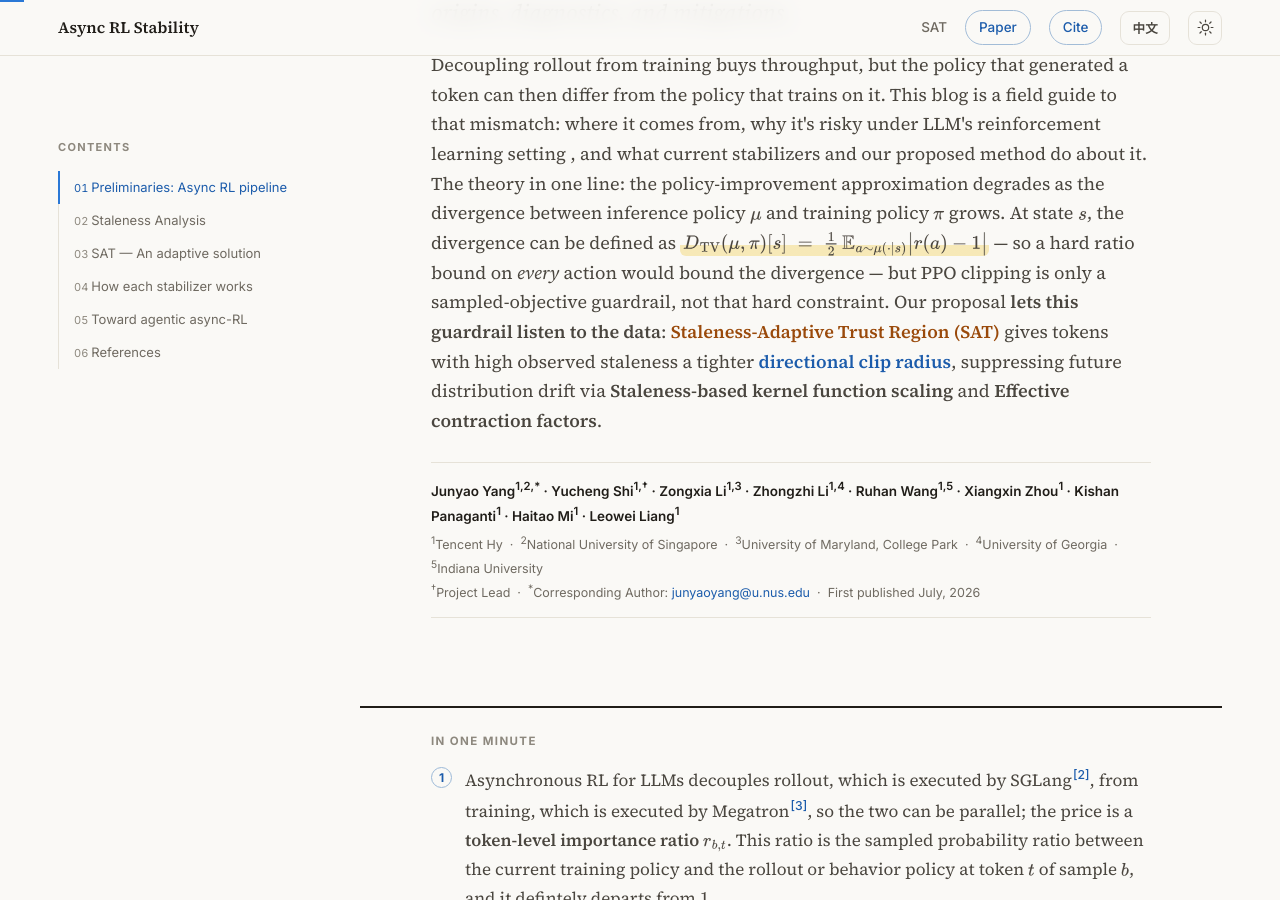
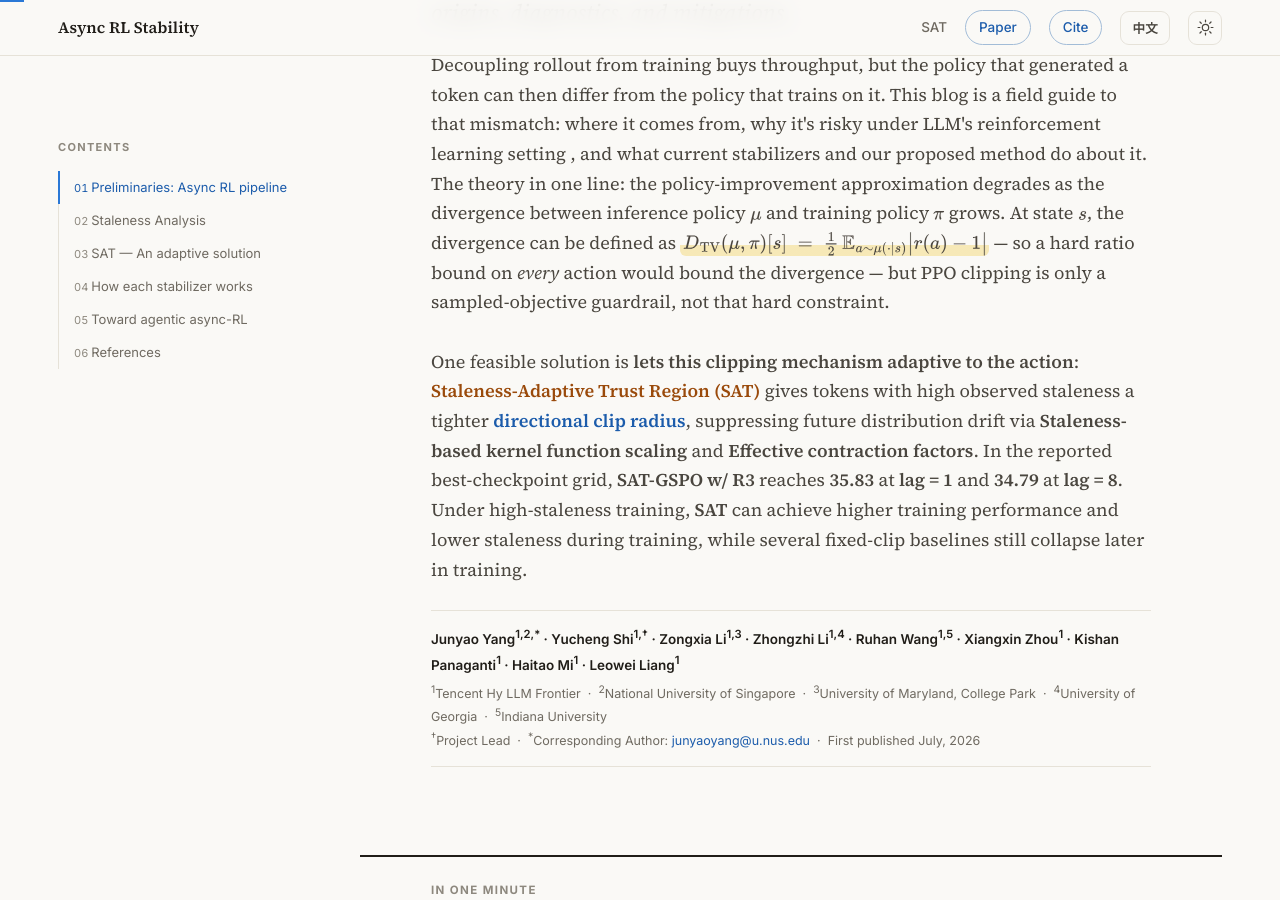
Before and after one commit to jyyang26/jyyang26.github.io, a Jekyll site: the page stable_async_analysis/index.html, which Jekyll copies as it is, in a window 1280 px wide and 900 px high, scrolled down 437 px. Built offline with Jekyll 4.4.1, drawn with Linux system fonts in a browser that asks for light colours.

Commit message:
Update stable_async_analysis blog article (blog_0720 re-upload)

```diff
--- a/stable_async_analysis/index.html
+++ b/stable_async_analysis/index.html
@@ -116,7 +116,7 @@
 <p class="hero__kicker" lang="en">Research &nbsp;·&nbsp; Tencent Hy LLM Frontier &nbsp;·&nbsp; July 2026</p><p class="hero__kicker" lang="zh">研究 &nbsp;·&nbsp; 腾讯 HY 大模型 &nbsp;·&nbsp; 2026 年 7 月</p>
 
         <div class="hero__title-row">
-<h1 class="hero__title" lang="en">Stale but Stable: Staleness-Adaptive Trust Regions for Stabilizing Asynchronous Reinforcement Learning</h1><h1 class="hero__title" lang="zh">陈旧而稳定：用于稳定异步强化学习的陈旧度自适应信任域</h1>
+<h1 class="hero__title" lang="en">Stale but Stable: Staleness-Adaptive Trust Regions for Stabilizing Asynchronous Reinforcement Learning</h1><h1 class="hero__title" lang="zh">陈旧度下的稳定训练：用于稳定异步强化学习的陈旧度自适应信任域</h1>
         </div>
         <p class="hero__dek" lang="en">Staleness analysis in asynchronous reinforcement learning: principled origins, diagnostics, and mitigations.</p><p class="hero__dek" lang="zh">异步强化学习中的陈旧度问题：来源剖析、诊断与缓解方案。</p>
 
@@ -128,13 +128,12 @@
               , and what current stabilizers and our proposed method do about it. The theory in one line: the policy-improvement
               approximation degrades as the divergence between inference policy $\mu$ and training policy $\pi$ grows. At state $s$,
               the divergence can be defined as <a class="hero__formula-link" href="#sat-derivation-proof" data-note-target="hero-policy-note" aria-controls="hero-policy-note" aria-expanded="false"><span class="u-h-formula">$D_{\mathrm{TV}}(\mu,\pi)[s]\;=\;\tfrac12\,\mathbb E_{a\sim\mu(\cdot\mid s)}\big|r(a)-1\big|$</span></a> — so a hard ratio bound on <i>every</i>
-              action would bound the divergence — but PPO clipping is only a sampled-objective guardrail, not that hard constraint.
-              Our proposal <b>lets this guardrail listen to the data</b>: <span class="u-b">Staleness-Adaptive Trust Region (SAT)</span>
+              action would bound the divergence — but PPO clipping is only a sampled-objective guardrail, not that hard constraint.<br/>
+              <br/>One feasible solution is <b>lets this clipping mechanism adaptive to the action</b>: <span class="u-b">Staleness-Adaptive Trust Region (SAT)</span>
               gives tokens with high observed staleness a tighter <span class="u-h">directional clip radius</span>,
-              suppressing future distribution drift via <b>Staleness-based kernel function scaling</b> and  <b>Effective contraction factors</b>.
-            </p><p class="hero__subtitle" lang="zh">将采样与训练解耦可以换来吞吐，但代价是生成 token 的策略可能已不同于消费它的训练策略。本文是关于这种失配的一份“实战指南”：它从哪里来、在 LLM 强化学习设定下为何具有风险，以及现有稳定方法与我们提出的方法如何应对。从理论层面一句话概括：inference policy $\mu$ 与 training policy $\pi$ 之间的 divergence 越大，策略改进近似越不可靠。对状态 $s$，这一 divergence 可以定义为 <a class="hero__formula-link" href="#sat-derivation-proof" data-note-target="hero-policy-note" aria-controls="hero-policy-note" aria-expanded="false"><span class="u-h-formula">$D_{\mathrm{TV}}(\mu,\pi)[s]\;=\;\tfrac12\,\mathbb E_{a\sim\mu(\cdot\mid s)}\big|r(a)-1\big|$</span></a> —— 因此若能对<i>每个</i>动作施加硬比率界，就能约束这一 divergence；但 PPO 裁剪只是采样目标上的一道护栏，并不是那个硬约束。我们的方案是<b>让这道护栏倾听数据</b>：<span class="u-b">陈旧度自适应信任域（Staleness-Adaptive Trust Region, SAT）</span>给观测陈旧度较高的 token 更紧的<span class="u-h">方向性裁剪半径</span>，并通过<b>基于陈旧度的核函数缩放</b>与<b>有效收缩因子</b>来抑制未来的分布漂移。</p>
-          </div>
-          <aside class="hero__note" id="hero-policy-note" data-note-mode="auto">
+              suppressing future distribution drift via <b>Staleness-based kernel function scaling</b> and  <b>Effective contraction factors</b>. In the reported best-checkpoint grid, <b>SAT-GSPO w/ R3</b> reaches <b>35.83</b> at <b>lag = 1</b> and <b>34.79</b> at <b>lag = 8</b>. Under high-staleness training, <b>SAT</b> can achieve higher training performance and lower staleness during training, while several fixed-clip baselines still collapse later in training.
+            </p><p class="hero__subtitle" lang="zh">将采样与训练解耦可以换来吞吐，但代价是生成 token 的策略可能已不同于消费它的训练策略。本文是关于这种失配的一份“实战指南”：它从哪里来、在 LLM 强化学习设定下为何具有风险，以及现有稳定方法与我们提出的方法如何应对。从理论层面一句话概括：inference policy $\mu$ 与 training policy $\pi$ 之间的 divergence 越大，策略改进近似越不可靠。对状态 $s$，这一 divergence 可以定义为 <a class="hero__formula-link" href="#sat-derivation-proof" data-note-target="hero-policy-note" aria-controls="hero-policy-note" aria-expanded="false"><span class="u-h-formula">$D_{\mathrm{TV}}(\mu,\pi)[s]\;=\;\tfrac12\,\mathbb E_{a\sim\mu(\cdot\mid s)}\big|r(a)-1\big|$</span></a>， 因此若能对<i>每个</i>动作施加硬比率界，就能约束这一 divergence。与此同时， PPO 裁剪只是采样目标上的一道截断，并不是针对 divergence 本身的硬约束。<br/>
+              <br/>一个可行的方案是<b>让这道截断倾听动作</b>：<span class="u-b">陈旧度自适应信任域（Staleness-Adaptive Trust Region, SAT）</span>给观测陈旧度较高的 token 更紧的<span class="u-h">方向性裁剪半径</span>，并通过<b>基于陈旧度的核函数缩放</b>与<b>有效收缩因子</b>来抑制未来的分布漂移。在最新报告的最佳检查点汇总中，<b>SAT-GSPO w/ R3</b> 在 <b>lag = 1</b> 达到 <b>35.83</b>，在 <b>lag = 8</b> 达到 <b>34.79</b>。在高异步的训练场景下，<b>SAT</b> 可以实现更高的训练性能与训练期间的较低陈旧度，而若干基线在训练中仍会在后期崩溃。</p>          <aside class="hero__note" id="hero-policy-note" data-note-mode="auto">
             <p class="hero__note-label"><span lang="en">Note</span><span lang="zh">注</span></p>
             <a class="hero__note-link" href="#sat-derivation-proof">
               <span lang="en">For finite-horizon LLMs, Policy Improvement derivation is in Section 3.2.</span>
@@ -150,7 +149,7 @@
 
         <div class="hero__byline">
           <p class="authors">Junyao Yang<sup>1,2,*</sup> · Yucheng Shi<sup>1,&#8224;</sup> · Zongxia Li<sup>1,3</sup> · Zhongzhi Li<sup>1,4</sup> · Ruhan Wang<sup>1,5</sup> · Xiangxin Zhou<sup>1</sup> · Kishan Panaganti<sup>1</sup> · Haitao Mi<sup>1</sup> · Leowei Liang<sup>1</sup></p>
-          <p class="affils"><sup>1</sup>Tencent Hy &nbsp;·&nbsp; <sup>2</sup>National University of Singapore &nbsp;·&nbsp; <sup>3</sup>University of Maryland, College Park &nbsp;·&nbsp; <sup>4</sup>University of Georgia &nbsp;·&nbsp; <sup>5</sup>Indiana University</p>
+          <p class="affils"><sup>1</sup>Tencent Hy LLM Frontier &nbsp;·&nbsp; <sup>2</sup>National University of Singapore &nbsp;·&nbsp; <sup>3</sup>University of Maryland, College Park &nbsp;·&nbsp; <sup>4</sup>University of Georgia &nbsp;·&nbsp; <sup>5</sup>Indiana University</p>
           <p class="affils"><sup>&#8224;</sup>Project Lead &nbsp;·&nbsp; <sup>*</sup>Corresponding Author: <a href="mailto:junyaoyang@u.nus.edu">junyaoyang@u.nus.edu</a> &nbsp;·&nbsp; First published July, 2026 &nbsp;</p>
         </div>
       </section>
```
